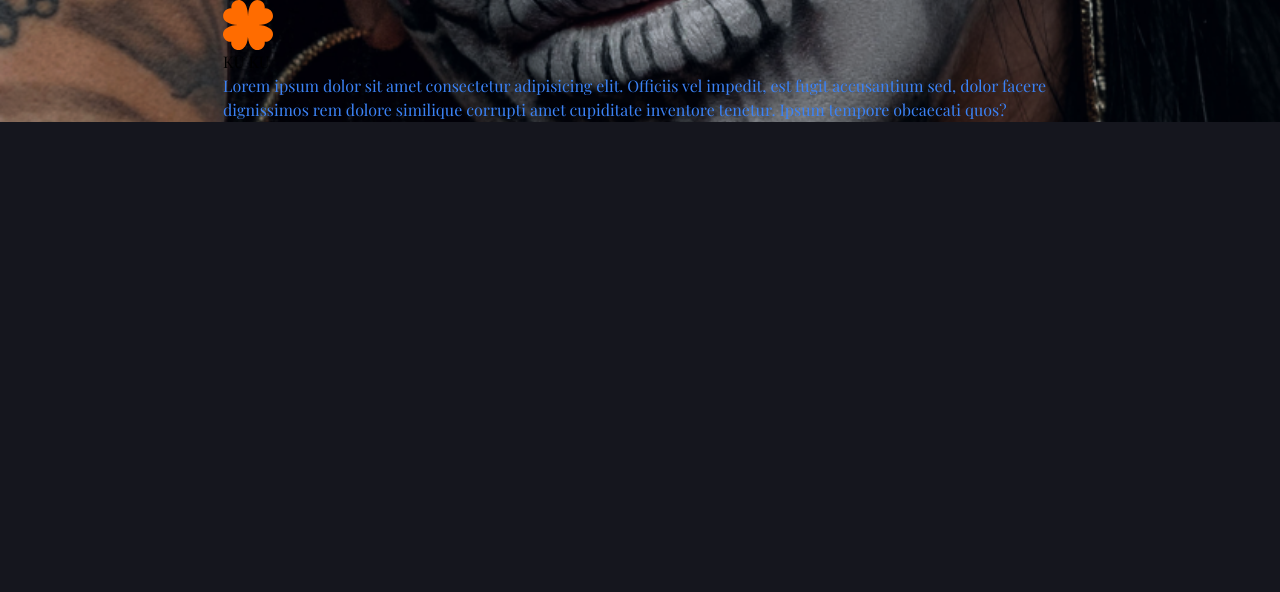
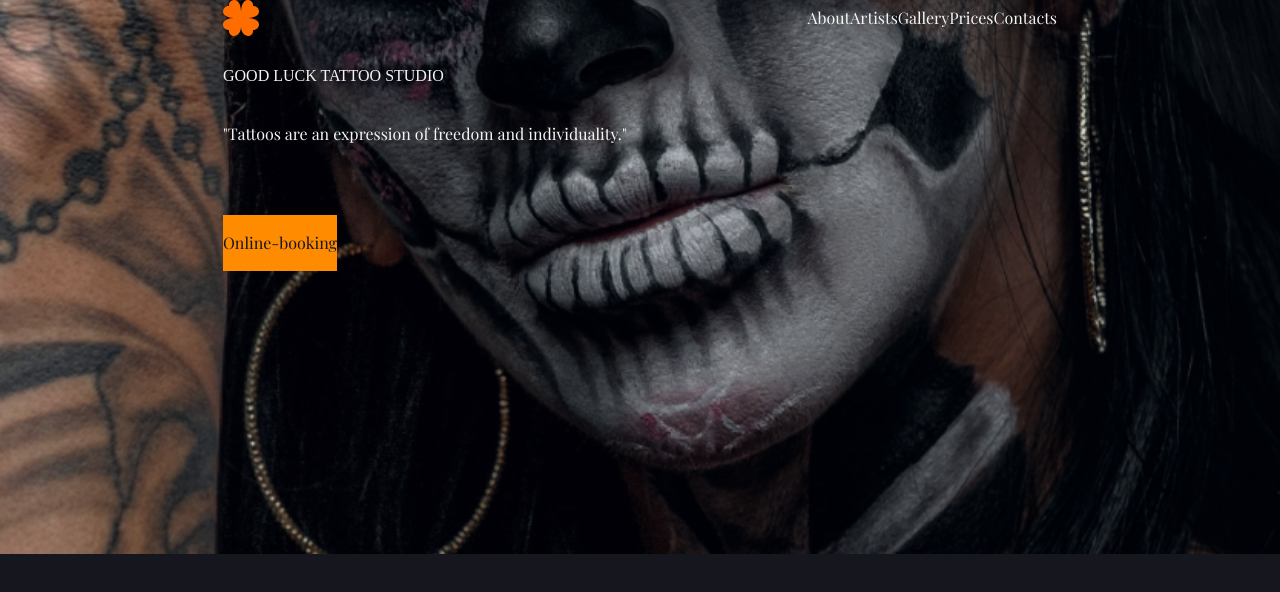
Before and after one commit to ViktorSvertoka/tattoo-studio, a Next.js app: page / in a window 1280 px wide. Shown: the top 592 px of the page. Built offline with nearby package versions, Linux system fonts and the light colour scheme; a web font is replaced by a local one.

Commit message:
Feat(TSX & TS) Added styles to hero section

```diff
--- /dev/null
+++ b/src/components/Navbar.tsx
@@ -0,0 +1,15 @@
+const Navbar = () => {
+  return (
+    <nav className="text-white">
+      <div className="flex lg:gap-10 lg:pt-5 lg:pb-5">
+        <a href="#">About</a>
+        <a href="#">Artists</a>
+        <a href="#">Gallery</a>
+        <a href="#">Prices</a>
+        <a href="#">Contacts</a>
+      </div>
+    </nav>
+  );
+};
+
+export default Navbar;
--- a/src/sections/Hero.tsx
+++ b/src/sections/Hero.tsx
@@ -1,19 +1,26 @@
+import Navbar from "../components/Navbar";
 import Logo from "../../public/icons/logo.svg";
 
 const Hero = () => {
   return (
     <section className="w-full h-full flex flex-col bg-heroMobile sm:bg-heroTablet lg:bg-heroDesktop bg-cover bg-center">
       <div className="container">
-        <div>
-          <Logo width={50} height={50} />
-          <h1>KU KU</h1>
-          <p className="text-white sm:text-blue-500 lg:text-teal-500">
-            Lorem ipsum dolor sit amet consectetur adipisicing elit. Officiis
-            vel impedit, est fugit accusantium sed, dolor facere dignissimos rem
-            dolore similique corrupti amet cupiditate inventore tenetur. Ipsum
-            tempore obcaecati quos?
-          </p>
+        <div className="flex items-center justify-between">
+          <Logo width={36} height={36} />
+          <Navbar />
         </div>
+        <h1 className="text-white font-rye lg:text-[80px] lg:pt-[250px] lg:w-[707px] leading-[80px] font-normal">
+          GOOD LUCK TATTOO STUDIO
+        </h1>
+        <p className="text-white font-playfair lg:text-[24px] lg:pt-[37px] lg:w-[361px] leading-[36px] font-normal">
+          "Tattoos are an expression of freedom and individuality."
+        </p>
+        <button
+          type="button"
+          className="text-black bg-[darkOrange] lg:text-[24px] lg:w-[300px] lg:rounded-[50px] py-4 flex items-center justify-center mb-[283px] mt-[63px] "
+        >
+          Online-booking
+        </button>
       </div>
     </section>
   );
--- a/tailwind.config.ts
+++ b/tailwind.config.ts
@@ -24,7 +24,7 @@ const config: Config = {
         gray: "#888888",
         darkGray: "#263238",
         black: "#15161E",
-        orange: "#FF6C00",
+        darkOrange: "#FF6C00",
         lightOrange: "rgba(255, 108, 0, 0.3)",
       },
       fontFamily: {
```
